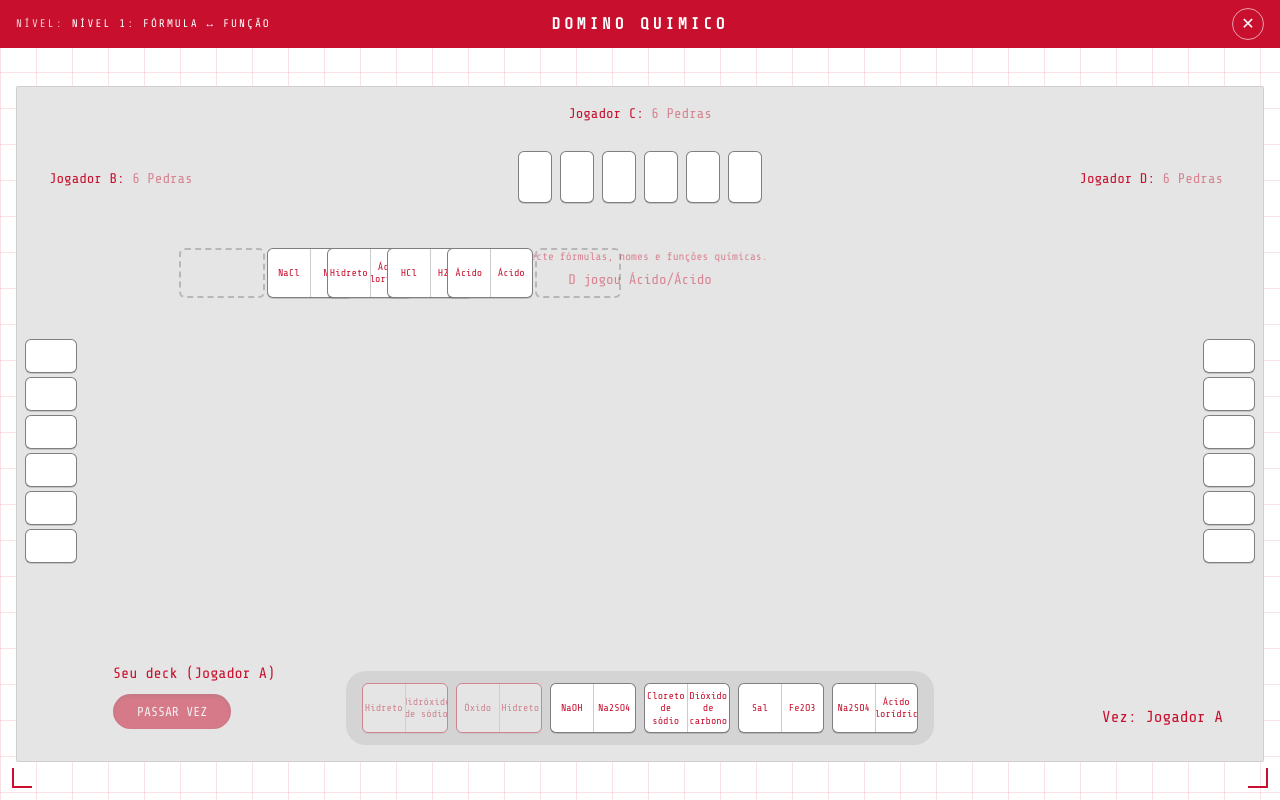
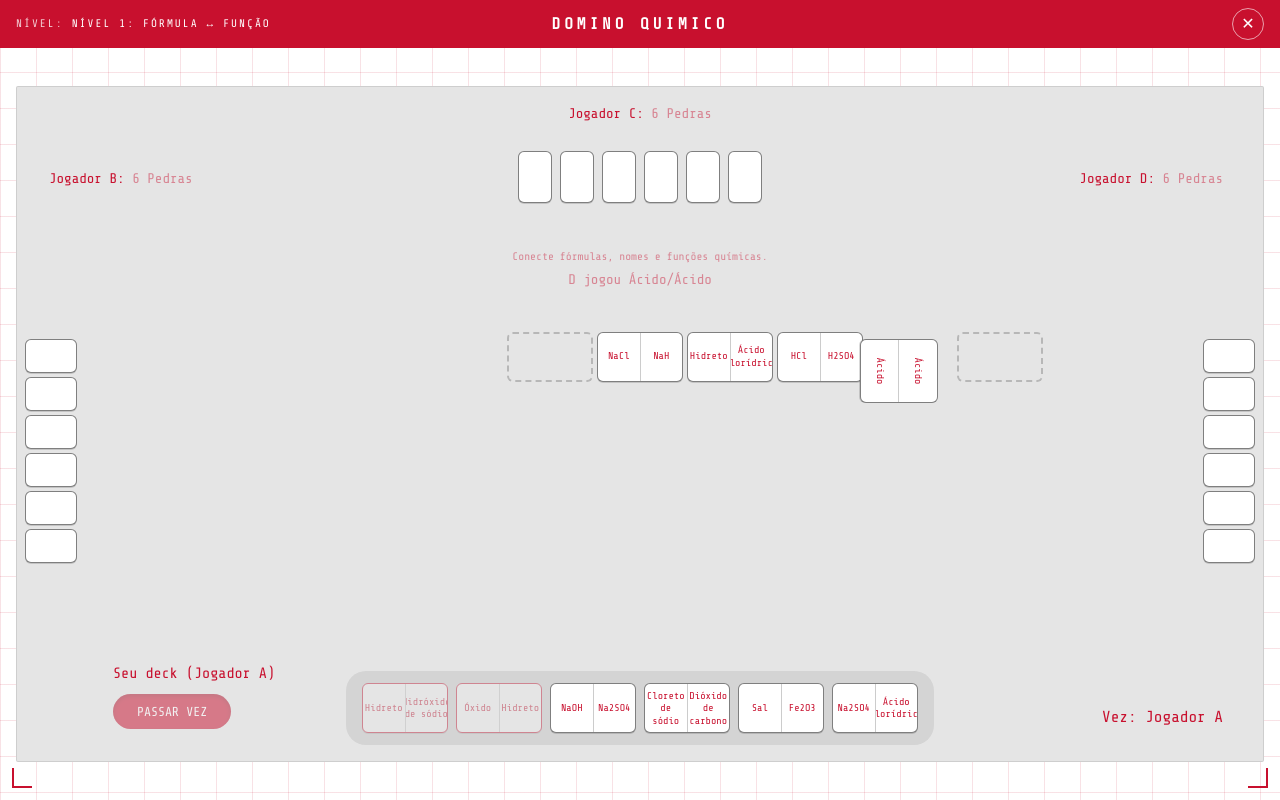
Before and after one commit to pleomoreno/domino-quimico, a React app in the folder frontend/: page /game in a window 1280 px wide. Built offline with nearby package versions, Linux system fonts and the light colour scheme; the HTML template or start-up script is replaced by a standard one.

Commit message:
Feat: Refactor tile rendering logic in GamePage for improved layout and animation

```diff
--- a/frontend/src/pages/GamePage.jsx
+++ b/frontend/src/pages/GamePage.jsx
@@ -353,82 +353,102 @@ export default function GamePage() {
 			return { tiles: [], width: 0, height: 0, startDrop: null, endDrop: null }
 		}
 
-		const STEP = 60
-		const PATH_COLS = 12
-		const PATH_ROWS = 6
-		const MIN_X = 0
-		const MIN_Y = 0
-		const MAX_X = STEP * (PATH_COLS - 1)
-		const MAX_Y = STEP * (PATH_ROWS - 1)
-		const H_TILE = { w: 86, h: 50 }
-		const V_TILE = { w: 64, h: 78 }
-		const gap = 2
+		const H_SIZE = { w: 86, h: 50 }
+		const V_SIZE = { w: 64, h: 78 }
+		const BOARD_W = 980
+		const BOARD_H = 520
+		const MARGIN = 28
+		const GAP = 4
 
-		let minX = MIN_X
-		let minY = MIN_Y
-		let maxX = MAX_X
-		let maxY = MAX_Y
-		let x = minX
-		let y = minY
-		let direction = "RIGHT"
+		let x = (BOARD_W - H_SIZE.w) / 2
+		let y = (BOARD_H - H_SIZE.h) / 2
+		let direction = "right"
+		let horizontalDir = "right"
+
+		const getRotation = (dir, isDouble) => {
+			if (dir === "right" || dir === "left") {
+				if (isDouble) return 90
+				return dir === "left" ? 180 : 0
+			}
+			if (isDouble) return 0
+			return dir === "up" ? 270 : 90
+		}
+
+		const getSize = (dir, isDouble) => {
+			if (dir === "right" || dir === "left") {
+				return isDouble ? V_SIZE : H_SIZE
+			}
+			return isDouble ? H_SIZE : V_SIZE
+		}
 
 		const tiles = board.map((tile, index) => {
-			const isHorizontal = direction === "RIGHT" || direction === "LEFT"
-			const orientation = isHorizontal ? "horizontal" : "vertical"
-			const item = { tile, x, y, orientation, direction, index }
+			const isDouble = tile.left.id === tile.right.id
+			const rotation = getRotation(direction, isDouble)
+			const orientation = rotation % 180 === 0 ? "horizontal" : "vertical"
+			const size = getSize(direction, isDouble)
+			const item = { tile, x, y, rotation, orientation, direction, index, isDouble }
 
-			if (direction === "RIGHT") {
-				if (x + STEP > maxX) {
-					direction = "DOWN"
-					minY += STEP
-					y += STEP
-				} else {
-					x += STEP
+			if (index < board.length - 1) {
+				const nextTile = board[index + 1]
+				const nextIsDouble = nextTile.left.id === nextTile.right.id
+				let nextDirection = direction
+				let nextHorizontalDir = horizontalDir
+
+				if (direction === "right" || direction === "left") {
+					const nextSize = getSize(direction, nextIsDouble)
+					const step = Math.max(size.w, nextSize.w) + GAP
+					const nextX = direction === "right" ? x + step : x - step
+					const limit =
+						direction === "right"
+							? BOARD_W - MARGIN - nextSize.w
+							: MARGIN
+					if (
+						(direction === "right" && nextX > limit) ||
+						(direction === "left" && nextX < limit)
+					) {
+						nextDirection = "down"
+						nextHorizontalDir = direction
+						const downNextSize = getSize("down", nextIsDouble)
+						const stepY = Math.max(size.h, downNextSize.h) + GAP
+						y = Math.min(y + stepY, BOARD_H - MARGIN - downNextSize.h)
+					} else {
+						x = nextX
+					}
+				} else if (direction === "down") {
+					const nextDir = horizontalDir === "right" ? "left" : "right"
+					const nextSize = getSize(nextDir, nextIsDouble)
+					const stepY = Math.max(size.h, nextSize.h) + GAP
+					const nextY = y + stepY
+					y = Math.min(nextY, BOARD_H - MARGIN - nextSize.h)
+					nextDirection = nextDir
+					nextHorizontalDir = nextDir
 				}
-			} else if (direction === "DOWN") {
-				if (y + STEP > maxY) {
-					direction = "LEFT"
-					maxX -= STEP
-					x -= STEP
-				} else {
-					y += STEP
-				}
-			} else if (direction === "LEFT") {
-				if (x - STEP < minX) {
-					direction = "UP"
-					maxY -= STEP
-					y -= STEP
-				} else {
-					x -= STEP
-				}
-			} else {
-				if (y - STEP < minY) {
-					direction = "RIGHT"
-					minX += STEP
-					x += STEP
-				} else {
-					y -= STEP
-				}
+
+				direction = nextDirection
+				horizontalDir = nextHorizontalDir
 			}
 
 			return item
 		})
 
-		const boardWidth = MAX_X + H_TILE.w
-		const boardHeight = MAX_Y + V_TILE.h
-		const first = tiles[0]
-		const last = tiles[tiles.length - 1]
+		const oppositeDir = (dir) => {
+			if (dir === "right") return "left"
+			if (dir === "left") return "right"
+			if (dir === "up") return "down"
+			return "up"
+		}
+
 		const getDropLayout = (item, isStart) => {
 			if (!item) return null
-			const dir = item.direction
-			const isHorizontal = dir === "RIGHT" || dir === "LEFT"
-			const size = isHorizontal ? H_TILE : V_TILE
+			const dir = isStart ? oppositeDir(item.direction) : item.direction
+			const isHorizontal = dir === "right" || dir === "left"
 			let dx = 0
 			let dy = 0
-			if (dir === "RIGHT") dx = isStart ? -(size.w + gap) : size.w + gap
-			if (dir === "LEFT") dx = isStart ? size.w + gap : -(size.w + gap)
-			if (dir === "DOWN") dy = isStart ? -(size.h + gap) : size.h + gap
-			if (dir === "UP") dy = isStart ? size.h + gap : -(size.h + gap)
+			const size = isHorizontal ? H_SIZE : V_SIZE
+			if (dir === "right") dx = size.w + GAP
+			if (dir === "left") dx = -(size.w + GAP)
+			if (dir === "down") dy = size.h + GAP
+			if (dir === "up") dy = -(size.h + GAP)
 			return {
 				x: item.x + dx,
 				y: item.y + dy,
@@ -438,10 +458,10 @@ export default function GamePage() {
 
 		return {
 			tiles,
-			width: boardWidth,
-			height: boardHeight,
-			startDrop: getDropLayout(first, true),
-			endDrop: getDropLayout(last, false),
+			width: BOARD_W,
+			height: BOARD_H,
+			startDrop: getDropLayout(tiles[0], true),
+			endDrop: getDropLayout(tiles[tiles.length - 1], false),
 		}
 	}, [board])
 
@@ -876,7 +896,7 @@ export default function GamePage() {
 			</div>
 
 			{/* board */}
-			<div className="relative z-10 w-full h-full flex items-center justify-center pt-12">
+				<div className="relative z-10 w-full h-full flex items-center justify-center pt-12">
 				<div className="relative w-[97.5%] h-[90%] bg-neutral-200 border border-black/10 rounded-sm">
 					{/* top hand */}
 					<div className="absolute top-16 left-1/2 -translate-x-1/2 flex items-center gap-2">
@@ -916,7 +936,7 @@ export default function GamePage() {
 
 					{/* played tiles */}
 					<div
-						className="absolute left-1/2 top-[52%] -translate-x-1/2 -translate-y-1/2"
+						className="absolute left-1/2 top-[40%] -translate-x-1/2 -translate-y-1/2"
 						style={{ transform: `translate(-50%, -50%) scale(${boardScale})`, transformOrigin: "center" }}
 					>
 						<div
@@ -953,7 +973,13 @@ export default function GamePage() {
 								<div
 									key={item.tile.id}
 									className="absolute"
-									style={{ left: item.x, top: item.y }}
+									style={{
+										left: 0,
+										top: 0,
+										transform: `translate(${item.x}px, ${item.y}px) rotate(${item.rotation}deg)`,
+										transformOrigin: "center",
+										transition: "transform 0.3s linear",
+									}}
 								>
 									<DominoTile
 										labelTop={item.tile.left.label}
```
